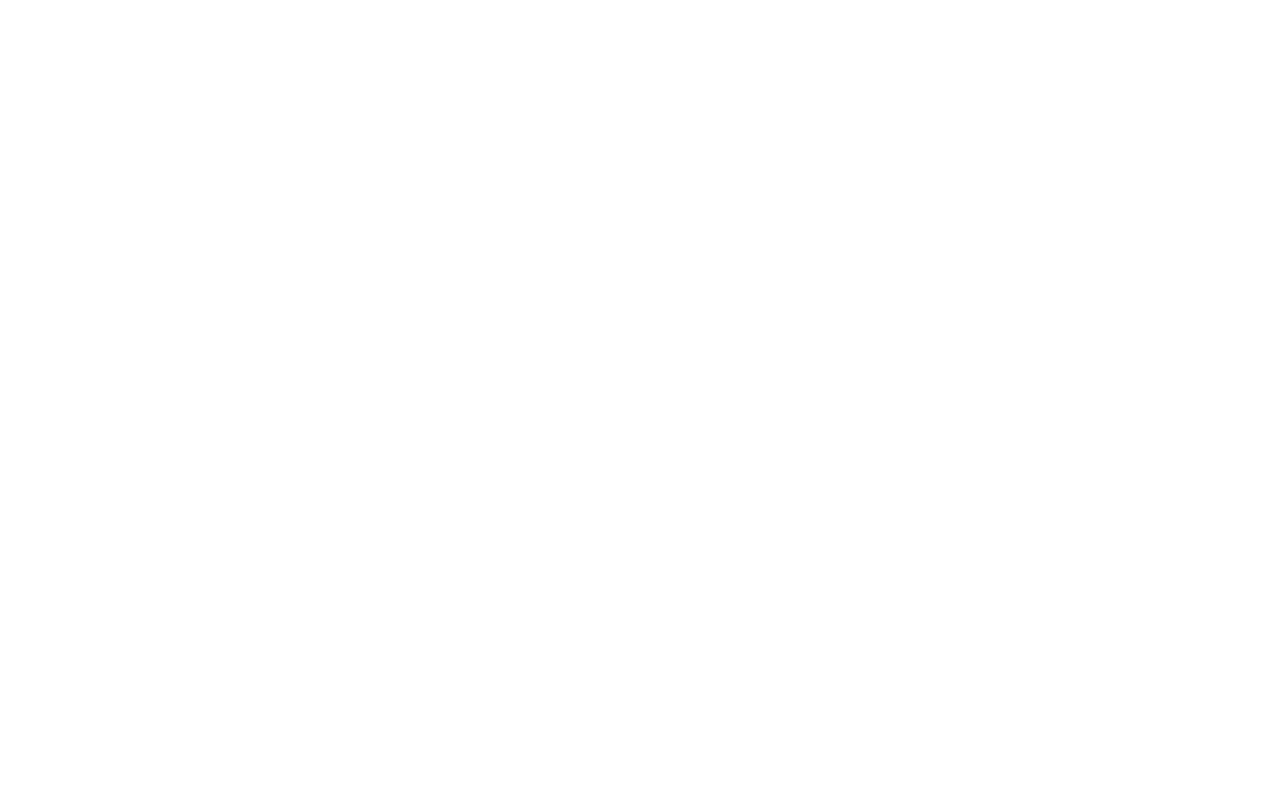
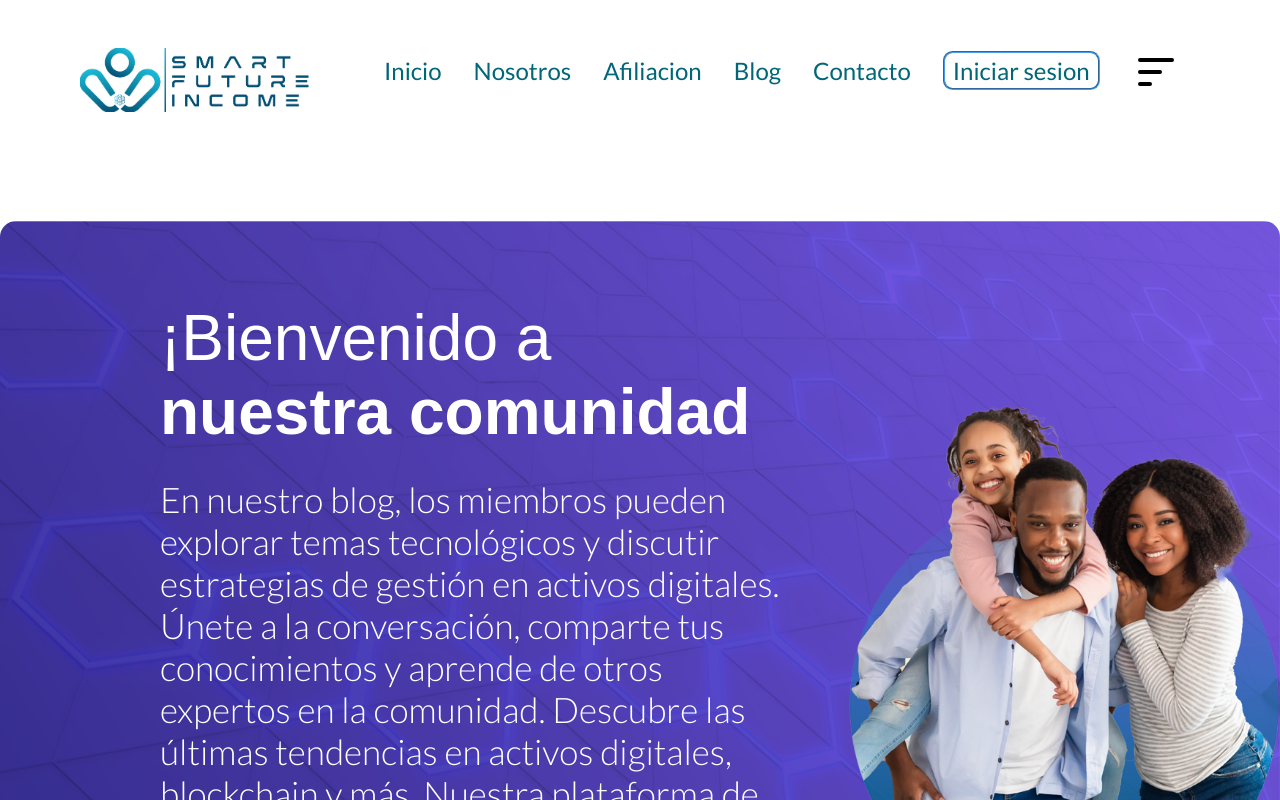
Before and after one commit to ivanmacedonio/SFIpage, a React (Vite) app: page /blog in a window 1280 px wide. Before the commit this address had no page. Shown: the top 800 px of the page. Built offline with nearby package versions, Linux system fonts and the light colour scheme.

Commit message:
add: blog hub page add

```diff
--- a/src/App.jsx
+++ b/src/App.jsx
@@ -4,6 +4,7 @@ import { Page2 } from "../src/pages/Page2";
 import { Page3 } from "../src/pages/Page3";
 import { Register } from "../src/pages/Register";
 import "./App.css";
+import { Blog } from "./pages/Blog";
 import { Membresia } from "./pages/Membresia";
 function App() {
   return (
@@ -15,6 +16,7 @@ function App() {
           <Route path="/afiliacion" element={<Page3></Page3>} />
           <Route path="/register" element={<Register></Register>} />
           <Route path="/membresia" element={<Membresia></Membresia>} />
+          <Route path="/blog" element={<Blog></Blog>} />
         </Routes>
       </BrowserRouter>
     </>
--- a/src/components/Header-normal.jsx
+++ b/src/components/Header-normal.jsx
@@ -29,6 +29,7 @@ export const HeaderNormal = () => {
         <Link to={"/afiliacion"}>
           <h2>Afiliacion</h2>
         </Link>
+
         <h2
           id="basic-button"
           aria-controls={open ? "basic-menu" : undefined}
@@ -48,6 +49,10 @@ export const HeaderNormal = () => {
             "aria-labelledby": "basic-button",
           }}
         >
+          <Link to={'/blog'}>
+            <MenuItem onClick={handleClose}>Hub</MenuItem>
+          </Link>
+
           <MenuItem onClick={handleClose}>Preguntas Frecuentes</MenuItem>
           <MenuItem onClick={handleClose}>Foro</MenuItem>
         </Menu>
--- /dev/null
+++ b/src/pages/Blog.jsx
@@ -0,0 +1,31 @@
+import React from "react";
+import familia from "../assets/Blog.png";
+import { HeaderNormal } from "../components/Header-normal";
+import "../styles/Blog.css";
+export const Blog = () => {
+  return (
+    <div className="hubpage">
+      <div className="header">
+        <HeaderNormal></HeaderNormal>
+      </div>
+      <div className="contenthub">
+        <div className="texthub">
+          <h1>¡Bienvenido a</h1>
+          <h1 id="negrita">nuestra comunidad</h1>
+          <h2>
+            En nuestro blog, los miembros pueden explorar temas tecnológicos y
+            discutir estrategias de gestión en activos digitales. Únete a la
+            conversación, comparte tus conocimientos y aprende de otros expertos
+            en la comunidad. Descubre las últimas tendencias en activos
+            digitales, blockchain y más. Nuestra plataforma de blogs es un
+            espacio inclusivo y educativo para todos los entusiastas de las
+            finanzas digitales.
+          </h2>
+        </div>
+        <div className="imagehub">
+          <img src={familia} alt="" />
+        </div>
+      </div>
+    </div>
+  );
+};
--- /dev/null
+++ b/src/styles/Blog.css
@@ -0,0 +1,135 @@
+.contenthub{
+    background-image: url('../assets/fondomorado.png');
+    background-repeat: round;
+    height: 60rem;
+    margin-top: 5rem;
+    border-radius: 1rem;
+    display: flex;
+    color: white;
+    font-family: 'Monserrat', sans-serif;
+}
+
+.texthub h1{
+    font-size: 6rem;
+    margin: 0;
+    font-weight: 400;
+}
+
+#negrita{
+    font-weight: 700;
+}
+
+.texthub h2{
+    max-width: 60rem;
+    font-size: 2.2rem;
+    font-weight: 200;
+    font-family: 'Lato', sans-serif;
+}
+
+.texthub{
+    margin-left: 10rem;
+    margin-top: 10rem;
+}
+
+.imagehub{
+    margin-top: 10rem;
+    margin-left: 3rem;
+}
+
+@media only screen and (max-width: 767px) {
+    .contenthub{
+        margin: 0;
+        margin-left: 2rem;
+        max-width: 20rem;
+        flex-direction: column;
+    }
+    .texthub{
+        margin: 0;
+        padding-top: 4rem;
+        padding-left: 1rem;
+    }
+    .texthub h1{
+        font-size: 3rem;
+    }
+    .texthub h2{
+        font-size: 1.5rem;
+    }
+    .imagehub{
+        position: relative;
+        bottom: 10rem;
+        right: 2.5rem;
+        width: 20rem;
+    }
+  }
+
+  @media only screen and (min-width: 768px) and (max-width: 991px) {
+    .contenthub{
+        margin: 0;
+        margin-left: 0rem;
+        max-width: 60rem;
+        flex-direction: column;
+    }
+    .texthub{
+        margin: 0;
+        padding-top: 4rem;
+        padding-left: 6rem;
+    }
+    .texthub h1{
+        font-size: 4rem;
+    }
+    .texthub h2{
+        font-size: 1.5rem;
+        width: 40rem;
+    }
+    .imagehub{
+        position: relative;
+        bottom: 10rem;
+        right: 4rem;
+    }
+    .imagehub img{
+        width: 50rem;
+    }
+  }
+
+
+  @media only screen and (min-width: 992px) and (max-width: 1199px) {
+    .contenthub{
+        margin: 0;
+        margin-left: 0rem;
+        max-width: 70rem;
+        flex-direction: column;
+    }
+    .texthub{
+        margin: 0;
+        padding-top: 4rem;
+        padding-left: 6rem;
+    }
+    .texthub h1{
+        font-size: 4rem;
+    }
+    .texthub h2{
+        font-size: 2rem;
+        width: 50rem;
+    }
+    .imagehub{
+        position: relative;
+        bottom: 13rem;
+        right: 4rem;
+    }
+    .imagehub img{
+        width: 50rem;
+    }
+  }
+
+  @media only screen and (min-width: 1200px) and (max-width: 1700px) {
+    .imagehub img{
+        width: 70rem;
+    }
+    .texthub{
+        margin-top: 5rem;
+    }
+    .texthub h1{
+        font-size: 4rem;
+        width: 40rem;
+    }
+  }
```
Also changed, not shown: src/assets/Blog.png (added), src/assets/fondomorado.png (added).
